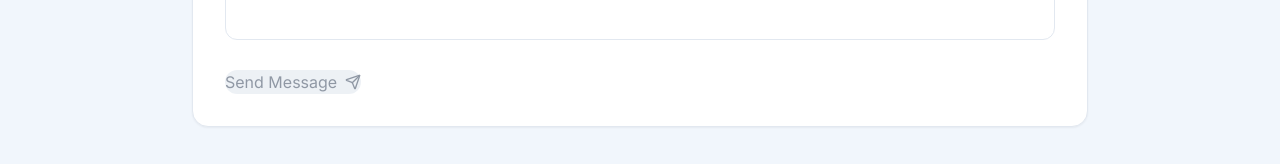
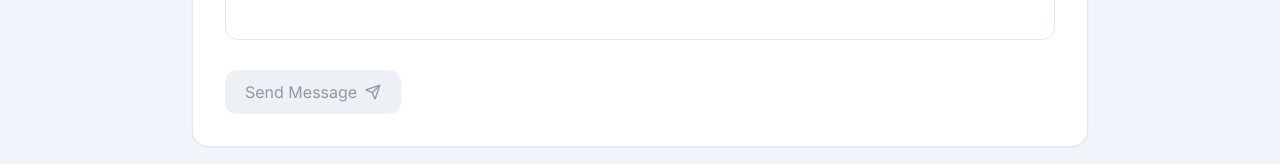
Before and after one commit to Dhairya-Dave-0204/ExperiML, a React (Vite) app in the folder frontend/: page /contact in a window 1280 px wide. Shown: the part 1607-1771 px from the top of the page. Built offline with nearby package versions, Linux system fonts and the light colour scheme.

Commit message:
Remove default behavior and modify the UI of the submit button in contact form

```diff
--- a/frontend/src/components/shared/Contact/ContactForm/ContactForm.jsx
+++ b/frontend/src/components/shared/Contact/ContactForm/ContactForm.jsx
@@ -244,28 +244,7 @@ function ContactForm() {
           <button
             type="submit"
             disabled={!isValid}
-            className="
-              mt-6
-              inline-flex
-              w-full
-              items-center
-              justify-center
-              gap-2
-              rounded-lg
-              bg-primary
-              px-5
-              py-2.5
-              text-sm
-              font-semibold
-              text-white
-              transition-colors
-              duration-150
-              hover:bg-primary-dark
-              disabled:cursor-not-allowed
-              disabled:bg-border
-              disabled:text-text-secondary
-              sm:w-auto
-            "
+            className="inline-flex items-center px-5 py-2.5 justify-center w-full gap-2 mt-6 text-sm font-semibold text-white transition-colors duration-300 rounded-lg bg-primary hover:bg-primary-dark disabled:cursor-not-allowed disabled:bg-border disabled:text-text-secondary sm:w-auto"
           >
             {CONTACT_FORM_COPY.submitButton}
 
--- a/frontend/src/index.css
+++ b/frontend/src/index.css
@@ -217,7 +217,6 @@ select {
 button {
   cursor: pointer;
   border: none;
-  padding: 0;
 }
 
 button:disabled {
```
